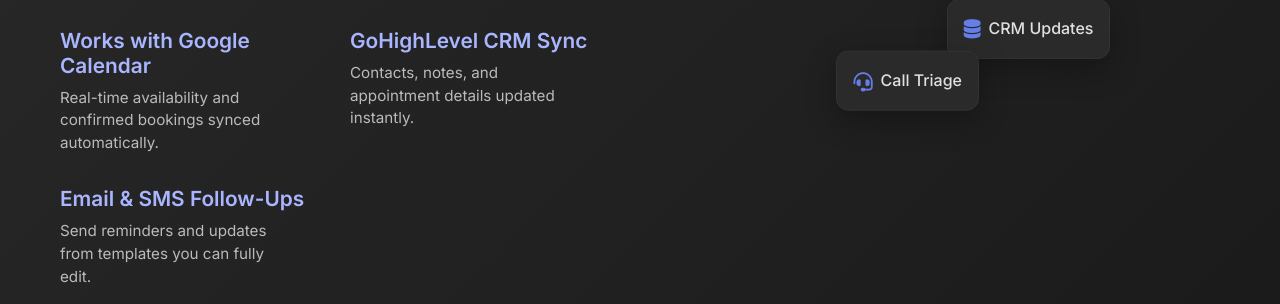
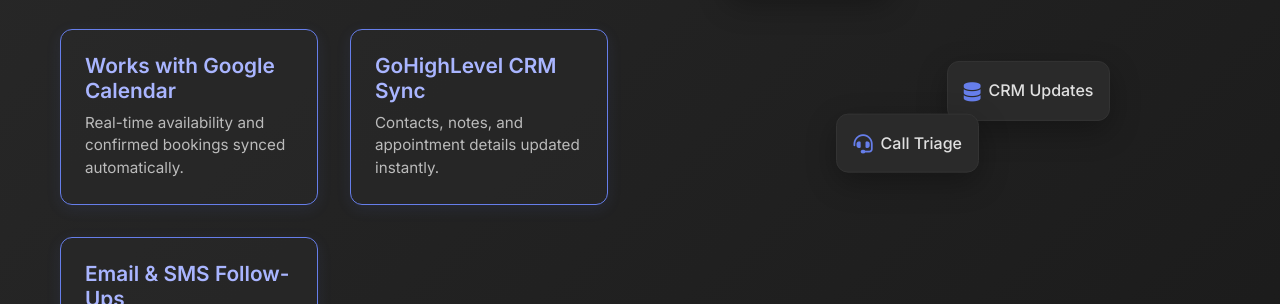
Before and after one commit to pac-dan/momentum_web, a website: page index.html in a window 1280 px wide. Shown: the part 496-800 px from the top of the page. Drawn offline with Linux system fonts and the light colour scheme; no server answers.

Commit message:
Add styled borders to trust items for better visual prominence

```diff
--- a/styles.css
+++ b/styles.css
@@ -317,6 +317,21 @@
     color: #ccc;
 }
 
+.trust-item {
+    background: rgba(42, 42, 42, 0.5);
+    padding: 1.5rem;
+    border-radius: 12px;
+    border: 1px solid #667eea;
+    box-shadow: 0 4px 15px rgba(102, 126, 234, 0.1);
+    transition: all 0.3s ease;
+}
+
+.trust-item:hover {
+    transform: translateY(-3px);
+    border-color: #764ba2;
+    box-shadow: 0 6px 20px rgba(102, 126, 234, 0.2);
+}
+
 .trust-item h3 {
     font-weight: 600;
     font-size: 1.3rem;
@@ -328,7 +343,6 @@
     font-size: 0.95rem;
     line-height: 1.5;
     color: #bbb;
-    max-width: 22ch;
     margin: 0;
 }
 
```
